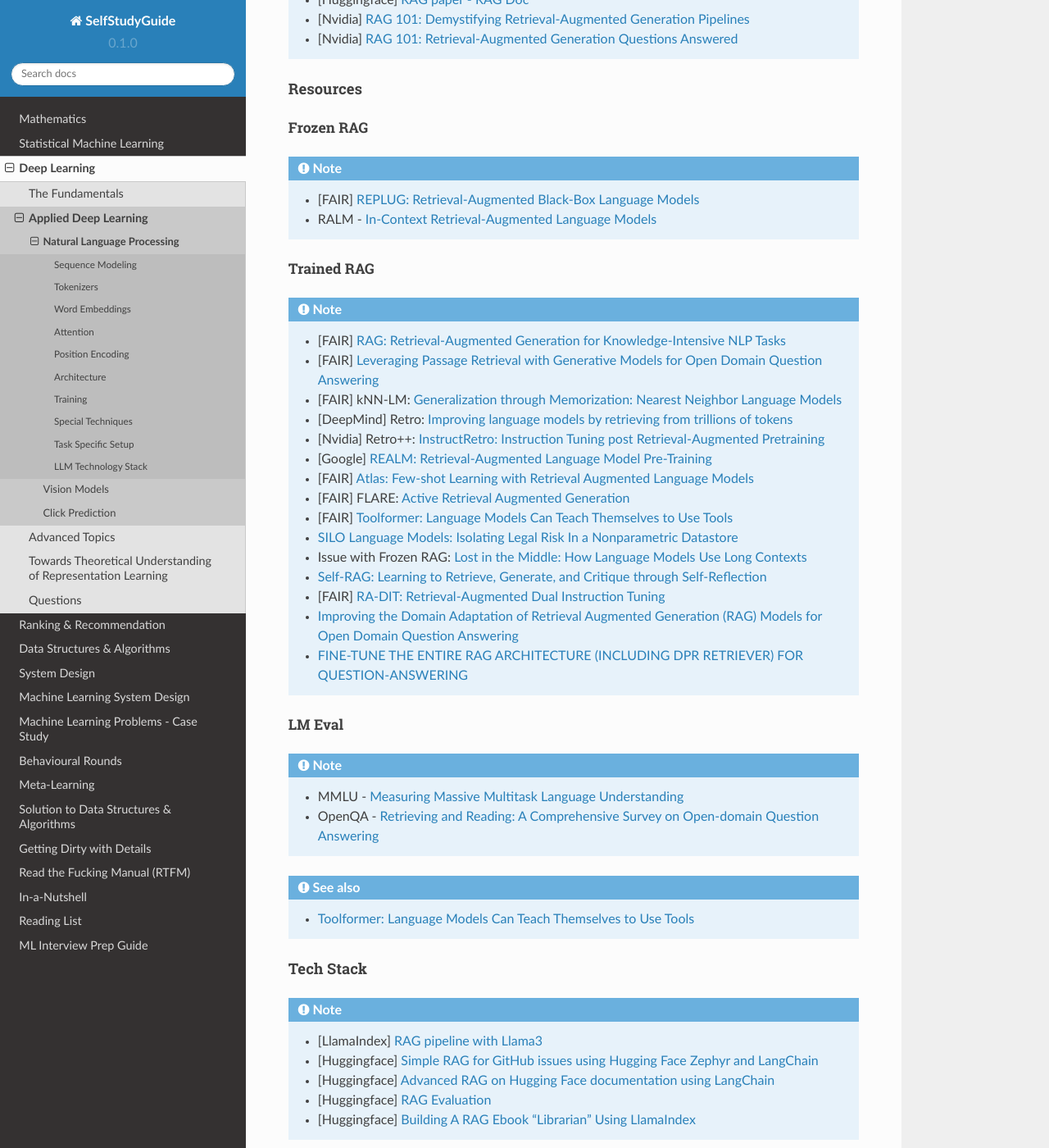
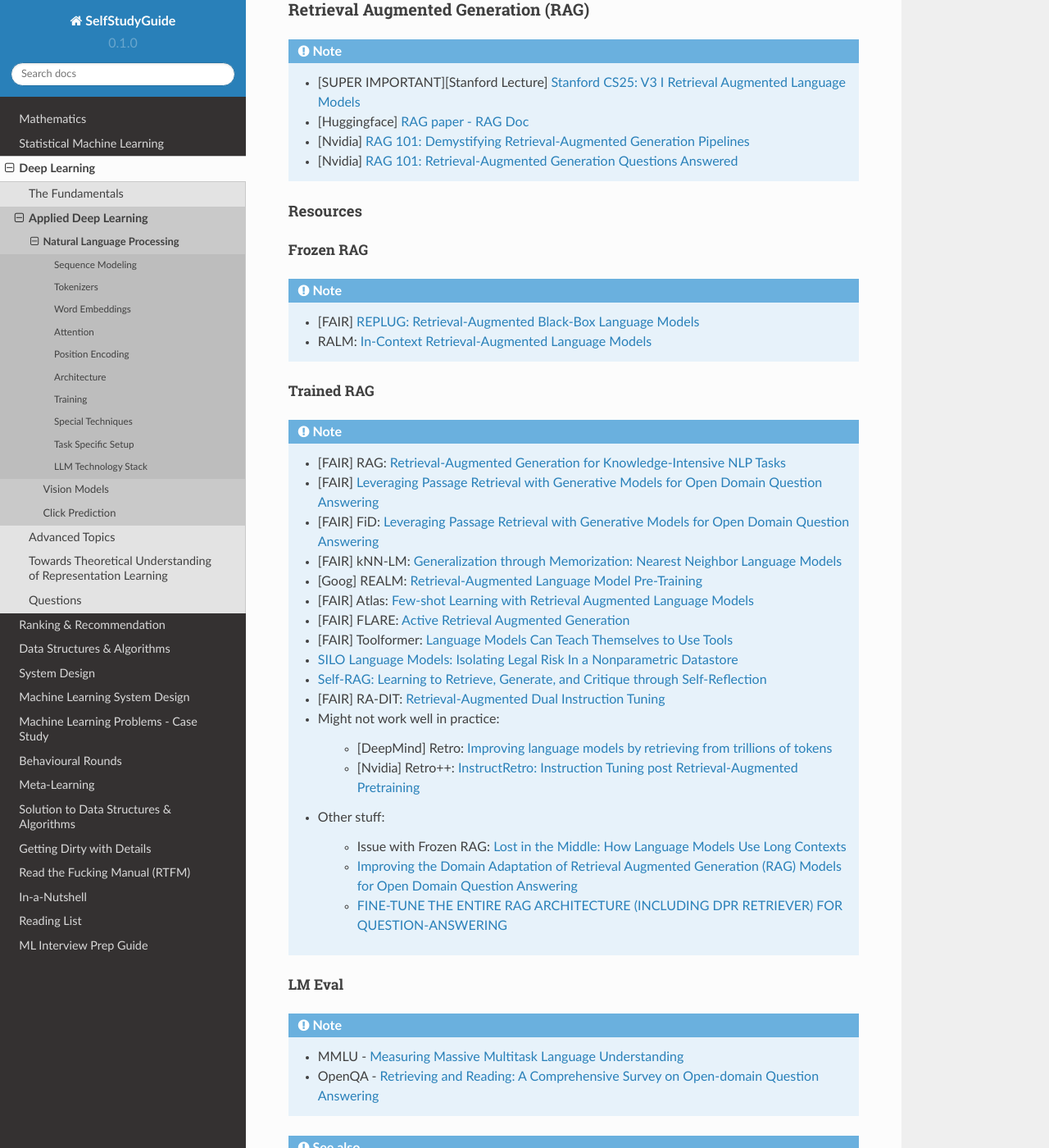
Before and after one commit to uselesstechjunks/leetcode, a Sphinx documentation site: the page built from docs/source/dl/application/nlp.rst, in a window 1280 px wide and 1400 px high, scrolled down 7798 px. Shown: the whole window at 82% size. Built offline with Sphinx 7.4.7 and the Read the Docs theme 2.0.0, drawn with Linux system fonts in a browser that asks for light colours; some of the changed text lies outside the part shown.

Commit message:
Update nlp.rst (#174)
* Update nlp.rst

* Update nlp.rst

```diff
--- a/docs/source/dl/application/nlp.rst
+++ b/docs/source/dl/application/nlp.rst
@@ -241,6 +241,10 @@ LLM Technology Stack
 *****************************************************************************************
 Embeddings for Search and Retrieval
 =========================================================================================
+.. note::
+	* SPLADE: `SPLADE v2: Sparse Lexical and Expansion Model for Information Retrieval <https://arxiv.org/pdf/2109.10086>`_
+	* [Meta] DRAGON: `How to Train Your DRAGON: Diverse Augmentation Towards Generalizable Dense Retrieval <https://arxiv.org/pdf/2302.07452>`_
+
 Embedding Generation and Eval
 -----------------------------------------------------------------------------------------
 .. note::
@@ -293,26 +297,31 @@ Frozen RAG
 ^^^^^^^^^^^^^^^^^^^^^^^^^^^^^^^^^^^^^^^^^^^^^^^^^^^^^^^^^^^^^^^^^^^^^^^^^^^^^^^^^^^^^^^^^
 .. note::
 	* [FAIR] `REPLUG: Retrieval-Augmented Black-Box Language Models <https://arxiv.org/pdf/2301.12652>`_
-	* RALM - `In-Context Retrieval-Augmented Language Models <https://arxiv.org/pdf/2302.00083>`_
+	* RALM: `In-Context Retrieval-Augmented Language Models <https://arxiv.org/pdf/2302.00083>`_
 
 Trained RAG
 ^^^^^^^^^^^^^^^^^^^^^^^^^^^^^^^^^^^^^^^^^^^^^^^^^^^^^^^^^^^^^^^^^^^^^^^^^^^^^^^^^^^^^^^^^
 .. note::
-	* [FAIR] `RAG: Retrieval-Augmented Generation for Knowledge-Intensive NLP Tasks <https://arxiv.org/pdf/2005.11401>`_
+	* [FAIR] RAG: `Retrieval-Augmented Generation for Knowledge-Intensive NLP Tasks <https://arxiv.org/pdf/2005.11401>`_
 	* [FAIR] `Leveraging Passage Retrieval with Generative Models for Open Domain Question Answering <https://arxiv.org/pdf/2007.01282>`_
+	* [FAIR] FiD: `Leveraging Passage Retrieval with Generative Models for Open Domain Question Answering <https://arxiv.org/pdf/2007.01282>`_
 	* [FAIR] kNN-LM: `Generalization through Memorization: Nearest Neighbor Language Models <https://arxiv.org/pdf/1911.00172>`_
-	* [DeepMind] Retro: `Improving language models by retrieving from trillions of tokens <https://arxiv.org/pdf/2112.04426>`_
-	* [Nvidia] Retro++: `InstructRetro: Instruction Tuning post Retrieval-Augmented Pretraining <https://arxiv.org/pdf/2310.07713v2>`_
-	* [Google] `REALM: Retrieval-Augmented Language Model Pre-Training <https://arxiv.org/pdf/2002.08909>`_
-	* [FAIR] `Atlas: Few-shot Learning with Retrieval Augmented Language Models <https://arxiv.org/pdf/2208.03299>`_
+	* [Goog] REALM: `Retrieval-Augmented Language Model Pre-Training <https://arxiv.org/pdf/2002.08909>`_
+	* [FAIR] Atlas: `Few-shot Learning with Retrieval Augmented Language Models <https://arxiv.org/pdf/2208.03299>`_
 	* [FAIR] FLARE: `Active Retrieval Augmented Generation <https://arxiv.org/pdf/2305.06983>`_
-	* [FAIR] `Toolformer: Language Models Can Teach Themselves to Use Tools <https://arxiv.org/pdf/2302.04761>`_
+	* [FAIR] Toolformer: `Language Models Can Teach Themselves to Use Tools <https://arxiv.org/pdf/2302.04761>`_
 	* `SILO Language Models: Isolating Legal Risk In a Nonparametric Datastore <https://arxiv.org/pdf/2308.04430>`_
-	* Issue with Frozen RAG: `Lost in the Middle: How Language Models Use Long Contexts <https://arxiv.org/pdf/2307.03172>`_
 	* `Self-RAG: Learning to Retrieve, Generate, and Critique through Self-Reflection <https://arxiv.org/pdf/2310.11511>`_
-	* [FAIR] `RA-DIT: Retrieval-Augmented Dual Instruction Tuning <https://arxiv.org/pdf/2310.01352>`_
-	* `Improving the Domain Adaptation of Retrieval Augmented Generation (RAG) Models for Open Domain Question Answering <https://arxiv.org/pdf/2210.02627v1>`_
-	* `FINE-TUNE THE ENTIRE RAG ARCHITECTURE (INCLUDING DPR RETRIEVER) FOR QUESTION-ANSWERING <https://arxiv.org/pdf/2106.11517v1>`_
+	* [FAIR] RA-DIT: `Retrieval-Augmented Dual Instruction Tuning <https://arxiv.org/pdf/2310.01352>`_
+	* Might not work well in practice:
+
+		* [DeepMind] Retro: `Improving language models by retrieving from trillions of tokens <https://arxiv.org/pdf/2112.04426>`_
+		* [Nvidia] Retro++: `InstructRetro: Instruction Tuning post Retrieval-Augmented Pretraining <https://arxiv.org/pdf/2310.07713v2>`_
+	* Other stuff:
+
+		* Issue with Frozen RAG: `Lost in the Middle: How Language Models Use Long Contexts <https://arxiv.org/pdf/2307.03172>`_
+		* `Improving the Domain Adaptation of Retrieval Augmented Generation (RAG) Models for Open Domain Question Answering <https://arxiv.org/pdf/2210.02627v1>`_
+		* `FINE-TUNE THE ENTIRE RAG ARCHITECTURE (INCLUDING DPR RETRIEVER) FOR QUESTION-ANSWERING <https://arxiv.org/pdf/2106.11517v1>`_
 
 LM Eval
 ^^^^^^^^^^^^^^^^^^^^^^^^^^^^^^^^^^^^^^^^^^^^^^^^^^^^^^^^^^^^^^^^^^^^^^^^^^^^^^^^^^^^^^^^^
```
